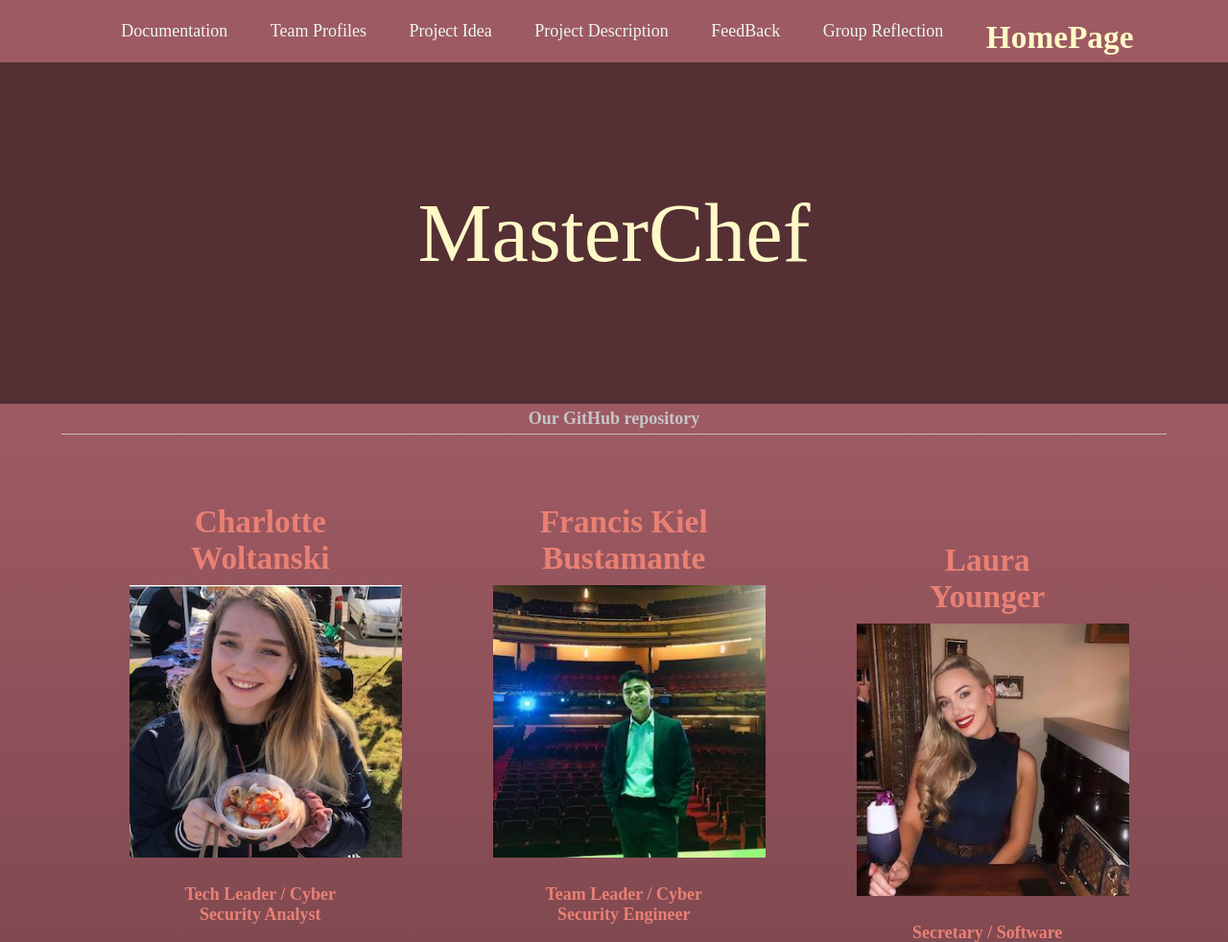
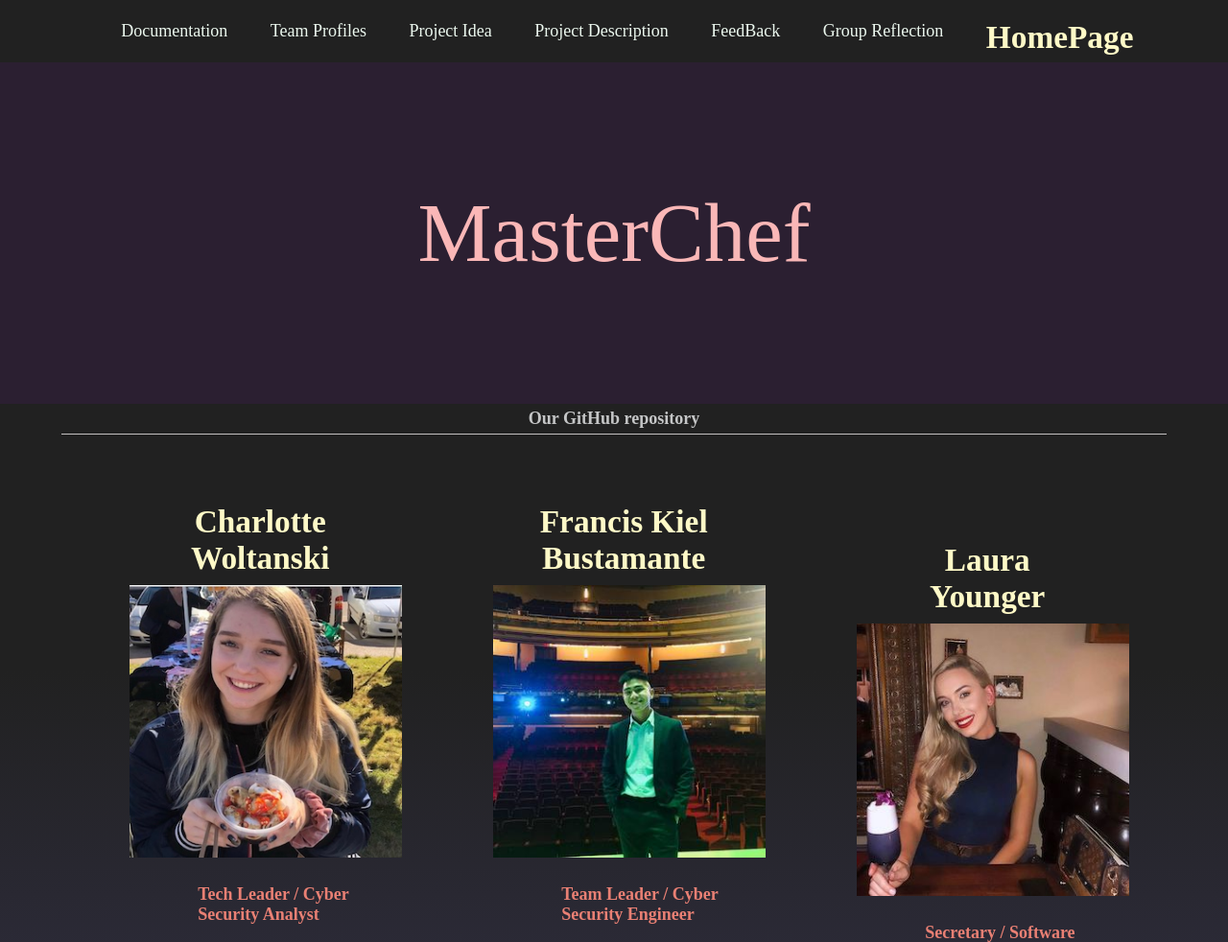
Before and after one commit to CharlotteWoltanski/The_IT_World, a plain HTML site: page index.html in a window 1280 px wide. Shown: the top 982 px of the page at 96% size. Drawn offline with Linux system fonts and the light colour scheme; files whose address does not match are found by name.

Commit message:
Add files via upload

```diff
--- a/Feedback.css
+++ b/Feedback.css
@@ -4,7 +4,7 @@
     font-family: "Times New Roman", Times, serif;
     margin: 0px;
     padding: 0px;
-    background-image: url(Back.jpg);
+    background-image: url(Background.jpg);
     font-size: 13.5pt;
     color: #d1d7e0;
 }
@@ -74,7 +74,7 @@
 
 
 .banner {
-    background-color: white;
+    background-color: #dddddd;
     height: 100%;
     margin: 0px 100px 0px 100px;
 		position: relative;
--- a/GroupIdea.css
+++ b/GroupIdea.css
@@ -4,7 +4,7 @@
 body{
     margin: 0px;
     padding: 0px;
-    background-color: #9E5A63;
+    background-image:linear-gradient( #212121 30%, #413d65 70%);
     font-family: "Times New Roman", Times, serif;
     font-size: 13.5pt;
     color: #d1d7e0;
@@ -43,7 +43,7 @@
     text-align: center;
 }
 #text h4{
-    color: #fef9c7;
+    color: #f4efd3;
     text-align: center;
     font-size: 20px;
     margin: 20px;
@@ -75,14 +75,15 @@
 }
 
 .banner {
-    background-color: #542f34;
+    background-color: #2b1f31;
     background-position: top left;
-    font-size: 25pt;
-    color: #d1d2d4;
-		padding: 10%;
-		position: relative;
+    font-size: 30pt;
+    color: #fab7b7;
+        padding: 6%;
+        position: relative;
         text-align: center;
 }
+
 
 
 
@@ -165,7 +166,6 @@
         overflow: hidden;
         margin: 0em auto;
         width: 100%;
-        background-color: #9E5A63;
     }
 
 
--- a/index.css
+++ b/index.css
@@ -4,7 +4,7 @@
 body{
     margin: 0px;
     padding: 0px;
-    background-image:linear-gradient( #9E5A63 20%, #542f34 80%);
+    background-image:linear-gradient( #212121 30%, #413d65 70%);
     font-family: "Times New Roman", Times, serif;
     font-size: 15pt;
     color: #d1d7e0;
@@ -13,7 +13,7 @@
     margin: 0px;
     padding: 0px;
     font-size: 25pt;
-    color: #E98074;
+    color: #fef9c7;
 
     text-align: center;
     padding-bottom: 4%;
@@ -30,7 +30,7 @@
     margin: 0px;
     padding-top: 40px;
     font-size: 25pt;
-    color: #E98074;
+    color: #fef9c7;
 
     text-align: center;
     padding-bottom: 4%;
@@ -101,11 +101,10 @@
 
 
 .banner {
-    background-color: #542f34;
+    background-color: #2b1f31;
     background-position: top left;
-    font-family: "Times New Roman", Times, serif;
     font-size: 65pt;
-    color: #fef9c7;
+    color: #fab7b7;
         padding: 10%;
         position: relative;
         text-align: center;
@@ -158,6 +157,10 @@
     #groupname {
         padding-right: 40%;
     }
+    .image-size
+    {
+         width: 70%;
+    }
     }
 
 
@@ -190,7 +193,6 @@
         overflow: hidden;
         margin: 0em auto;
         width: 100%;
-        background-color: #9E5A63;
     }
 
 
@@ -217,15 +219,17 @@
 
 }
 
-#placement .text
+#placement p
 {
+    padding-left: 15%;
+
     text-align: center;
     color: #C5c6c7;
 }
 
 #placement h3
 {
-    padding-left: 15%;
+    padding-left: 30%;
     display: inline-block;
     font-size: 18px;
     color: #E98074 ;
--- a/teamsIndustry.css
+++ b/teamsIndustry.css
@@ -4,7 +4,7 @@
 body{
     margin: 0px;
     padding: 0px;
-    background-color: #9E5A63;
+    background-image:linear-gradient( #212121 30%, #413d65 70%);
     font-family: "Times New Roman", Times, serif;
     font-size: 13.5pt;
     color:#e1cdd0;
@@ -14,7 +14,7 @@
     margin: 0px;
     padding: 0px;
     font-size: 25pt;
-    color: #E98074;
+    color: #fef9c7;
     position: relative;
         text-align: center;
         padding-bottom: 10px;
@@ -84,7 +84,6 @@
         overflow: hidden;
         margin: 0em auto;
         width: 100%;
-        background-color: #9E5A63;
     }
 
 
@@ -192,10 +191,10 @@
 
 .banner3 {
 
-    background-color: #542f34;
+    background-color: #2b1f31;
     background-position: top left;
     font-size: 90px;
-    color: #fef9c7;
+    color: #fab7b7;
 		padding: 10%;
 		position: relative;
         text-align: center;
@@ -239,7 +238,7 @@
 {
     position: relative;
     max-width: 98%;
-    background: #1f1213;
+    background: #26191b;
     margin: 10px;
     padding: 15px;
 
```
Also changed, not shown: Background.jpg (added).
